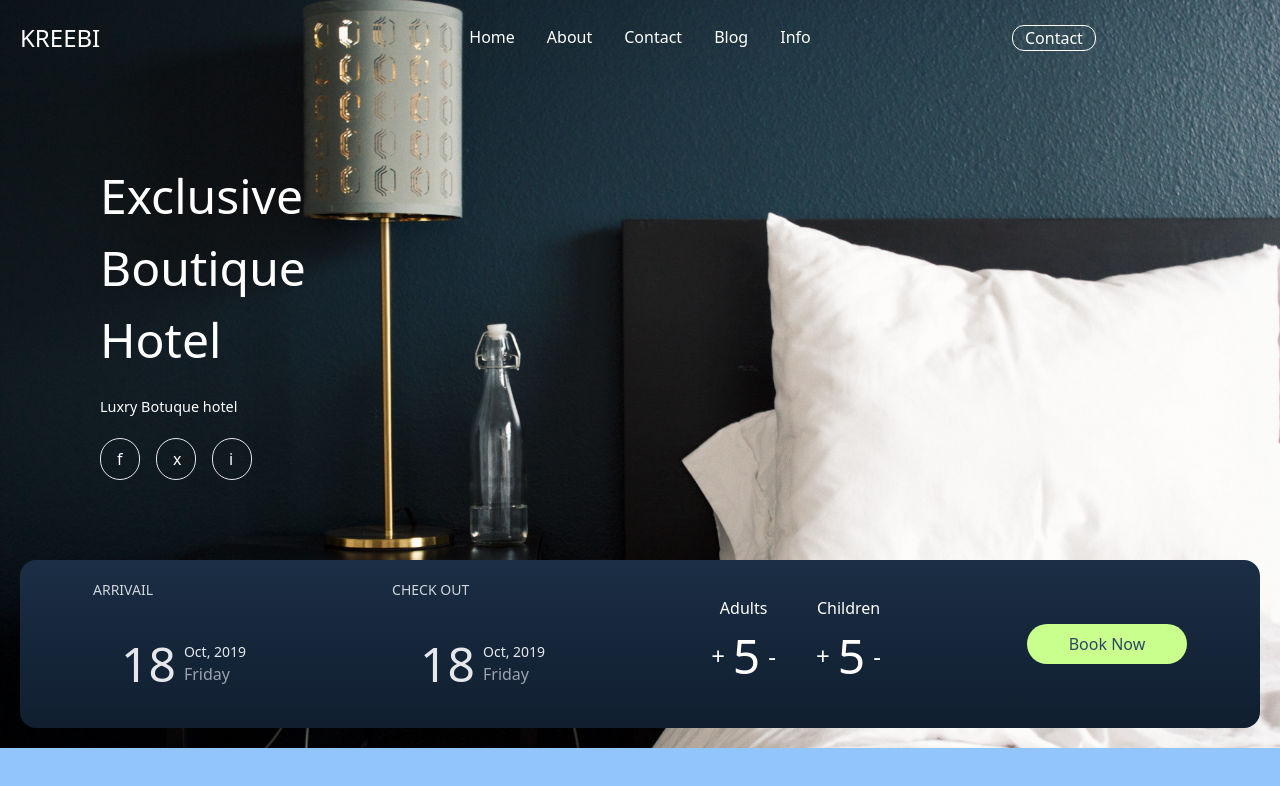
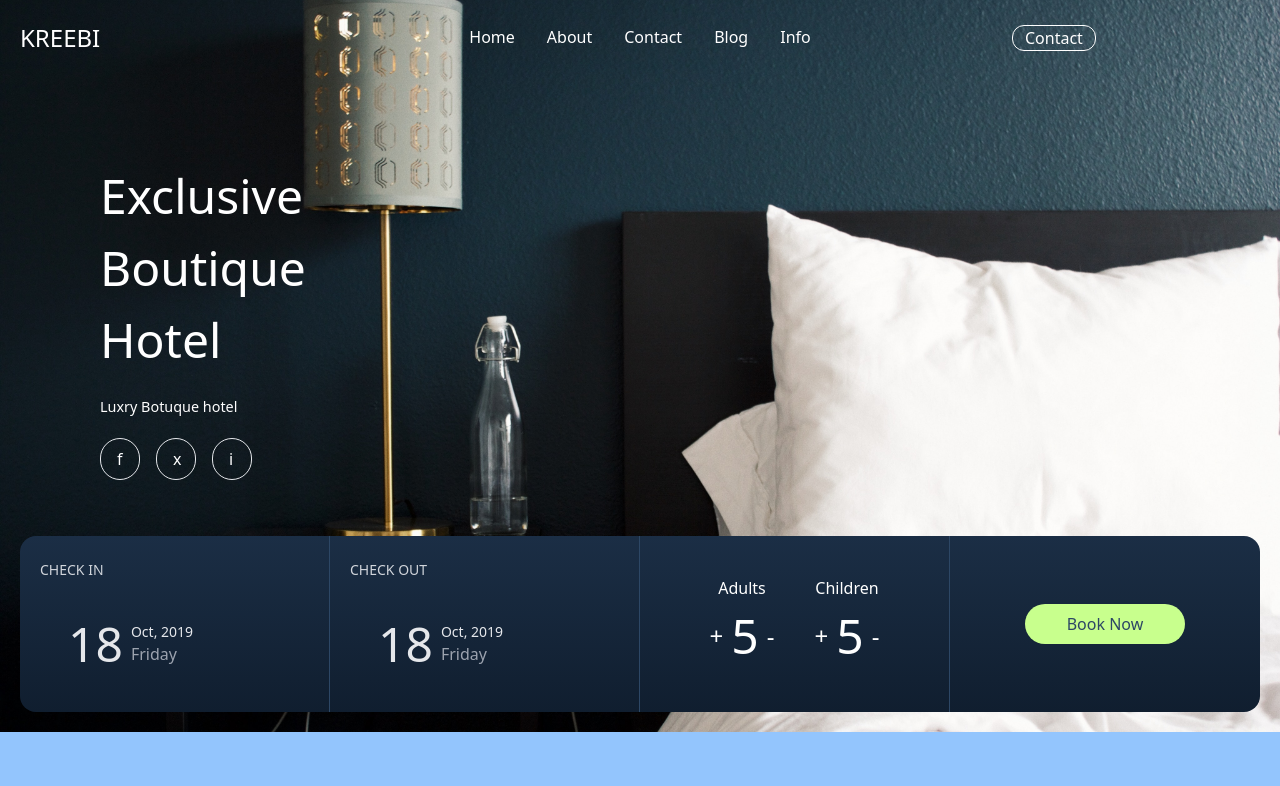
Before and after one commit to im-bipo/kreebi-hotel, a React (Vite) app: page / in a window 1280 px wide. Shown: the top 786 px of the page. Built offline with nearby package versions, Linux system fonts and the light colour scheme.

Commit message:
booking style update

```diff
--- a/src/Components/Feature/DateBooking.jsx
+++ b/src/Components/Feature/DateBooking.jsx
@@ -1,10 +1,10 @@
 import React from 'react'
 const DateBooking = () => {
     return (
-        <div className='flex justify-center md:justify-end lg:block'>
-            <div className='flex max-w-[26rem] flex-wrap mt-20 bg-gradient-to-b from-primaryDark to-[#101E2F] rounded-2xl lg:max-w-none '>
-                <div className='md:m-auto pl-5 py-5 sm:w-1/2 lg:w-fit'>
-                    <h3 className='uppercase text-gray-300 text-sm mb-5'>Arrivail</h3>
+        <div className='flex justify-center lg:items-center md:justify-end lg:block box-content'>
+            <div className='flex max-w-[26rem] flex-wrap mt-14 bg-gradient-to-b from-primaryDark to-[#101E2F] rounded-2xl lg:max-w-none '>
+                <div className=' w-full  p-5 border-b  border-primary sm:border-r sm:w-1/2 lg:w-1/4 flex flex-col justify-center lg:border-b-0'>
+                    <h3 className='uppercase text-gray-300 text-sm mb-5'>Check IN</h3>
                     <div className='flex items-center  text-gray-200 p-5 rounded-md cursor-pointer hover:bg-[#1a2c43] active:bg-[#1a2c43]'>
                         <h6 className=' w-fit text-5xl mx-2'>18</h6>
                         <div className='flex flex-col'>
@@ -13,7 +13,7 @@ const DateBooking = () => {
                         </div>
                     </div>
                 </div>
-                <div className='md:m-auto p-5 sm:w-1/2 lg:w-fit'>
+                <div className='  w-full p-5 border-b border-primary sm:w-1/2 lg:border-b-0 lg:border-r lg:w-1/4 flex flex-col justify-center'>
                     <h3 className='uppercase text-gray-300 text-sm mb-5'>Check Out</h3>
                     <div className='flex items-center  text-gray-200 p-5 rounded-md cursor-pointer hover:bg-[#1a2c43] active:bg-[#1a2c43]'>
                         <h6 className=' w-fit text-5xl mx-2'>18</h6>
@@ -23,7 +23,7 @@ const DateBooking = () => {
                         </div>
                     </div>
                 </div>
-                <div className=' max-w-sm flex m-auto'>
+                <div className='p-5 m-auto lg:w-1/4 flex justify-center  border-r border-primary'>
                     <div className='w-fit  py-5 text-center '>
                         <h6>Adults</h6>
                         <div className='flex justify-center items-center p-5 space-x-2 text-2xl'>
@@ -41,12 +41,14 @@ const DateBooking = () => {
                         </div>
                     </div>
                 </div>
-                <div className='p-5 m-auto items-center justify-center'>
-                    <button className='bg-active text-primary p-2 px-5 rounded-[25rem] lg:w-[10rem] hover:bg-opacity-90 active:bg-opacity-80 '>
-                        Book Now
-                    </button>
+                <div className=' lg:w-1/4 flex justify-center'>
+                    <div className=' p-5 flex m-auto h-full items-center justify-center'>
+                        <button className=' bg-active text-primary p-2 px-5 rounded-[25rem] lg:w-[10rem] hover:bg-opacity-90 active:bg-opacity-80 '>
+                            Book Now
+                        </button>
+                    </div>
+
                 </div>
-
             </div>
         </div>
     )
--- a/src/Components/HeroLander.jsx
+++ b/src/Components/HeroLander.jsx
@@ -5,7 +5,7 @@ const HeroLander = () => {
   return (
     <>
       <div className=' bg-[url("./assets/images/main-banner.jpg")] bg-cover lg:bg-center  bg-no-repeat pt-20 text-white p-5' >
-        <div className='md:m-20'>
+        <div className='md:m-20 lg:mb-14'>
 
           <h1 className='w-[5rem] text-[3rem] font-[200]'>
             Exclusive Boutique Hotel
@@ -19,7 +19,7 @@ const HeroLander = () => {
             <div className="border w-10 rounded-full px-4 py-2 ">i</div>
           </div>
         </div>
-        <DateBooking/>
+        <DateBooking />
       </div>
     </>
   )
--- a/src/index.css
+++ b/src/index.css
@@ -1,6 +1,7 @@
 @tailwind base;
 @tailwind components;
 @tailwind utilities;
+
 /*
 *{
     font-family: 'Ubuntu', sans-serif;
@@ -9,12 +10,15 @@
   width: 3px;
   margin: 5px;
 }
+
 ::-webkit-scrollbar-track {
   background: #a3a3a3;
 }
+
 ::-webkit-scrollbar-thumb {
   background: #1B2430;
 }
+
 ::-webkit-scrollbar-thumb:hover {
   background: #0f87e3;
 }
```
Lines whose indentation alone changed are shown as unchanged.
